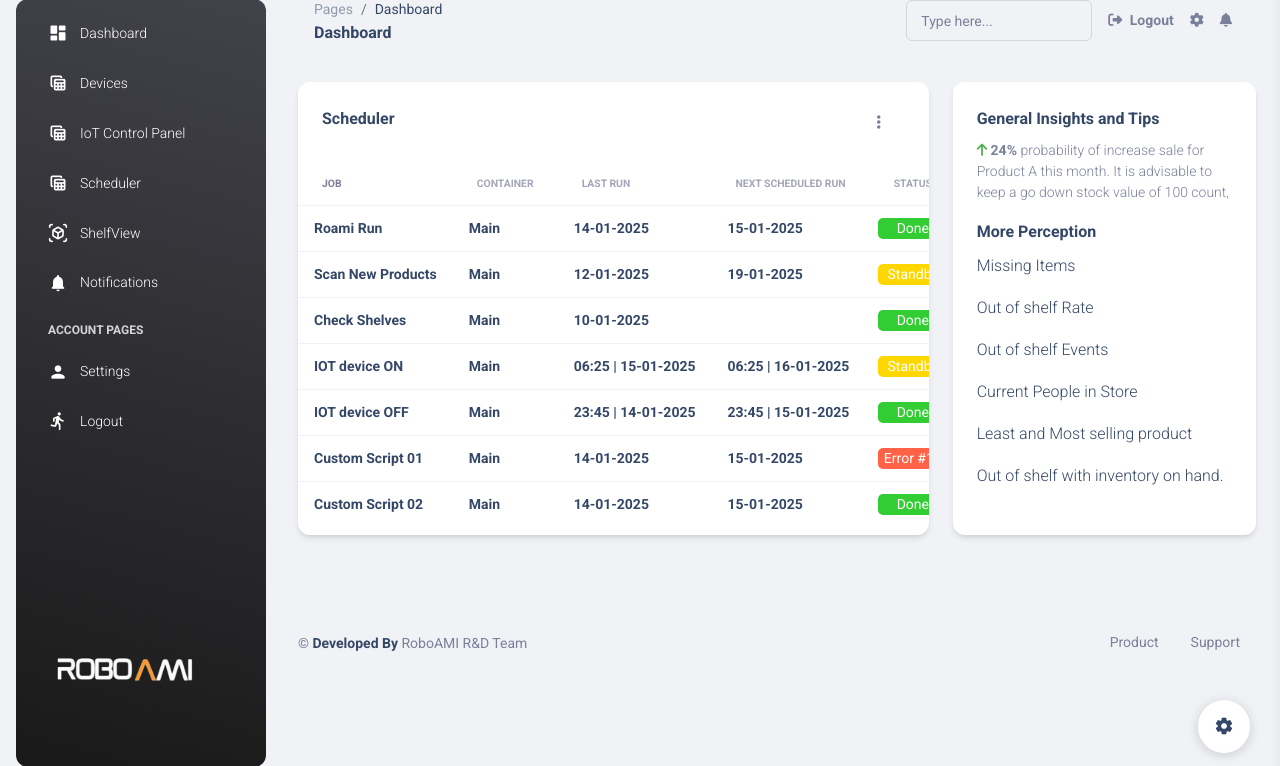
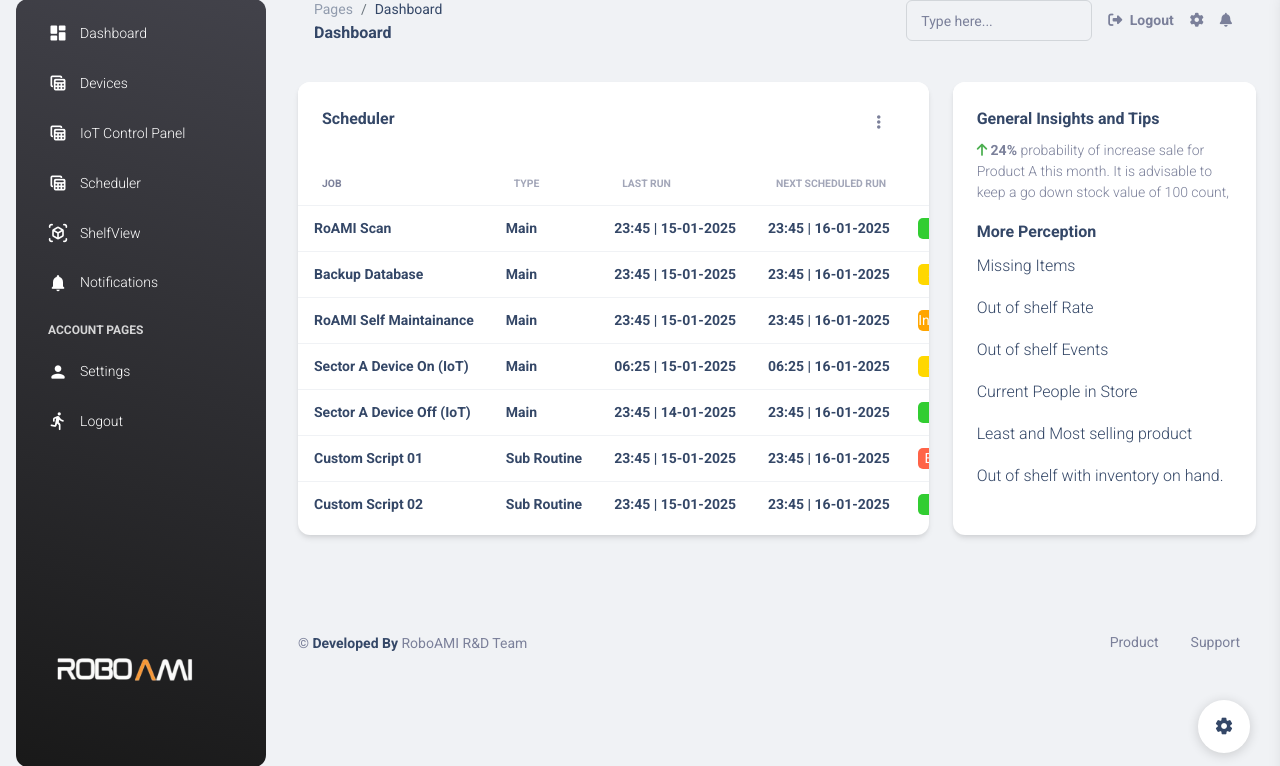
Before and after one commit to TechMaverik/RoAMI_Perception_Demo, a Flask app: page /scheduler.html in a window 1280 px wide. Shown: the part 17-783 px from the top of the page. Run offline with Flask 2, Linux system fonts and the light colour scheme; the visitor is signed in with stand-in values (Sample User, id 1); some libraries are stand-ins or nearby versions; grey boxes are pictures that could not be loaded.

Commit message:
code updates

```diff
--- a/apps/templates/home/scheduler.html
+++ b/apps/templates/home/scheduler.html
@@ -36,7 +36,7 @@
                   <thead>
                     <tr>
                       <th class="text-uppercase text-secondary text-xxs font-weight-bolder opacity-11">Job</th>
-                      <th class="text-uppercase text-secondary text-xxs font-weight-bolder opacity-7">Container</th>
+                      <th class="text-uppercase text-secondary text-xxs font-weight-bolder opacity-7">Type</th>
                       <th class="text-uppercase text-secondary text-xxs font-weight-bolder opacity-7">Last run</th>
                       <th class="text-uppercase text-secondary text-xxs font-weight-bolder opacity-7">Next Scheduled Run</th>
                       <th class="text-center text-uppercase text-secondary text-xxs font-weight-bolder opacity-7">Status</th>
@@ -48,7 +48,7 @@
                       <td>
                         <div class="d-flex px-2 py-1">
                           <div class="d-flex flex-column justify-content-center">
-                            <h6 class="mb-0 text-sm">Roami Run</h6>
+                            <h6 class="mb-0 text-sm">RoAMI Scan</h6>
                           </div>
                         </div>
                       </td>
@@ -64,7 +64,7 @@
                       <td>
                         <div class="d-flex px-2 py-1">
                           <div class="d-flex flex-column justify-content-center">
-                            <h6 class="mb-0 text-sm">14-01-2025</h6>
+                            <h6 class="mb-0 text-sm">23:45 | 15-01-2025</h6>
                           </div>
                         </div>
                       </td>
@@ -72,7 +72,7 @@
                       <td>
                         <div class="d-flex px-2 py-1">
                           <div class="d-flex flex-column justify-content-center">
-                            <h6 class="mb-0 text-sm">15-01-2025</h6>
+                            <h6 class="mb-0 text-sm">23:45 | 16-01-2025</h6>
                           </div>
                         </div>
                       </td>
@@ -90,7 +90,7 @@
                       <td>
                         <div class="d-flex px-2 py-1">
                           <div class="d-flex flex-column justify-content-center">
-                            <h6 class="mb-0 text-sm">Scan New Products</h6>
+                            <h6 class="mb-0 text-sm">Backup Database</h6>
                           </div>
                         </div>
                       </td>
@@ -106,7 +106,7 @@
                       <td>
                         <div class="d-flex px-2 py-1">
                           <div class="d-flex flex-column justify-content-center">
-                            <h6 class="mb-0 text-sm">12-01-2025</h6>
+                            <h6 class="mb-0 text-sm">23:45 | 15-01-2025</h6>
                           </div>
                         </div>
                       </td>
@@ -114,7 +114,7 @@
                       <td>
                         <div class="d-flex px-2 py-1">
                           <div class="d-flex flex-column justify-content-center">
-                            <h6 class="mb-0 text-sm">19-01-2025</h6>
+                            <h6 class="mb-0 text-sm">23:45 | 16-01-2025</h6>
                           </div>
                         </div>
                       </td>
@@ -132,7 +132,7 @@
                       <td>
                         <div class="d-flex px-2 py-1">
                           <div class="d-flex flex-column justify-content-center">
-                            <h6 class="mb-0 text-sm">Check Shelves</h6>
+                            <h6 class="mb-0 text-sm">RoAMI Self Maintainance</h6>
                           </div>
                         </div>
                       </td>
@@ -148,7 +148,7 @@
                       <td>
                         <div class="d-flex px-2 py-1">
                           <div class="d-flex flex-column justify-content-center">
-                            <h6 class="mb-0 text-sm">10-01-2025</h6>
+                            <h6 class="mb-0 text-sm">23:45 | 15-01-2025</h6>
                           </div>
                         </div>
                       </td>
@@ -156,13 +156,13 @@
                       <td>
                         <div class="d-flex px-2 py-1">
                           <div class="d-flex flex-column justify-content-center">
-                            <h6 class="mb-0 text-sm"></h6>
+                            <h6 class="mb-0 text-sm">23:45 | 16-01-2025</h6>
                           </div>
                         </div>
                       </td>
 
                       <td class="align-middle">
-                        <div style=" border-radius: 5px; background-color: limegreen; text-align: center; color: white;" class="mb-0 text-sm">Done</div>
+                        <div style=" border-radius: 5px; background-color: orange; text-align: center; color: white;" class="mb-0 text-sm">In Progress</div>
                       </td>
 
                       <td class="align-middle text-center text-sm">
@@ -174,7 +174,7 @@
                       <td>
                         <div class="d-flex px-2 py-1">
                           <div class="d-flex flex-column justify-content-center">
-                            <h6 class="mb-0 text-sm">IOT device ON</h6>
+                            <h6 class="mb-0 text-sm">Sector A Device On (IoT)</h6>
                           </div>
                         </div>
                       </td>
@@ -217,7 +217,7 @@
                       <td>
                         <div class="d-flex px-2 py-1">
                           <div class="d-flex flex-column justify-content-center">
-                            <h6 class="mb-0 text-sm">IOT device OFF</h6>
+                            <h6 class="mb-0 text-sm">Sector A Device Off (IoT)</h6>
                           </div>
                         </div>
                       </td>
@@ -241,7 +241,7 @@
                       <td>
                         <div class="d-flex px-2 py-1">
                           <div class="d-flex flex-column justify-content-center">
-                            <h6 class="mb-0 text-sm">23:45 | 15-01-2025</h6>
+                            <h6 class="mb-0 text-sm">23:45 | 16-01-2025</h6>
                           </div>
                         </div>
                       </td>
@@ -267,7 +267,7 @@
                       <td>
                         <div class="d-flex px-2 py-1">
                           <div class="d-flex flex-column justify-content-center">
-                            <h6 class="mb-0 text-sm">Main</h6>
+                            <h6 class="mb-0 text-sm">Sub Routine</h6>
                           </div>
                         </div>
                       </td>
@@ -275,7 +275,7 @@
                       <td>
                         <div class="d-flex px-2 py-1">
                           <div class="d-flex flex-column justify-content-center">
-                            <h6 class="mb-0 text-sm">14-01-2025</h6>
+                            <h6 class="mb-0 text-sm">23:45 | 15-01-2025</h6>
                           </div>
                         </div>
                       </td>
@@ -283,7 +283,7 @@
                       <td>
                         <div class="d-flex px-2 py-1">
                           <div class="d-flex flex-column justify-content-center">
-                            <h6 class="mb-0 text-sm">15-01-2025</h6>
+                            <h6 class="mb-0 text-sm">23:45 | 16-01-2025</h6>
                           </div>
                         </div>
                       </td>
@@ -309,7 +309,7 @@
                       <td>
                         <div class="d-flex px-2 py-1">
                           <div class="d-flex flex-column justify-content-center">
-                            <h6 class="mb-0 text-sm">Main</h6>
+                            <h6 class="mb-0 text-sm">Sub Routine</h6>
                           </div>
                         </div>
                       </td>
@@ -317,7 +317,7 @@
                       <td>
                         <div class="d-flex px-2 py-1">
                           <div class="d-flex flex-column justify-content-center">
-                            <h6 class="mb-0 text-sm">14-01-2025</h6>
+                            <h6 class="mb-0 text-sm">23:45 | 15-01-2025</h6>
                           </div>
                         </div>
                       </td>
@@ -325,7 +325,7 @@
                       <td>
                         <div class="d-flex px-2 py-1">
                           <div class="d-flex flex-column justify-content-center">
-                            <h6 class="mb-0 text-sm">15-01-2025</h6>
+                            <h6 class="mb-0 text-sm">23:45 | 16-01-2025</h6>
                           </div>
                         </div>
                       </td>
```
Also changed, not shown: apps/templates/home/IoT_control_panel.html (+4 -4 lines).
